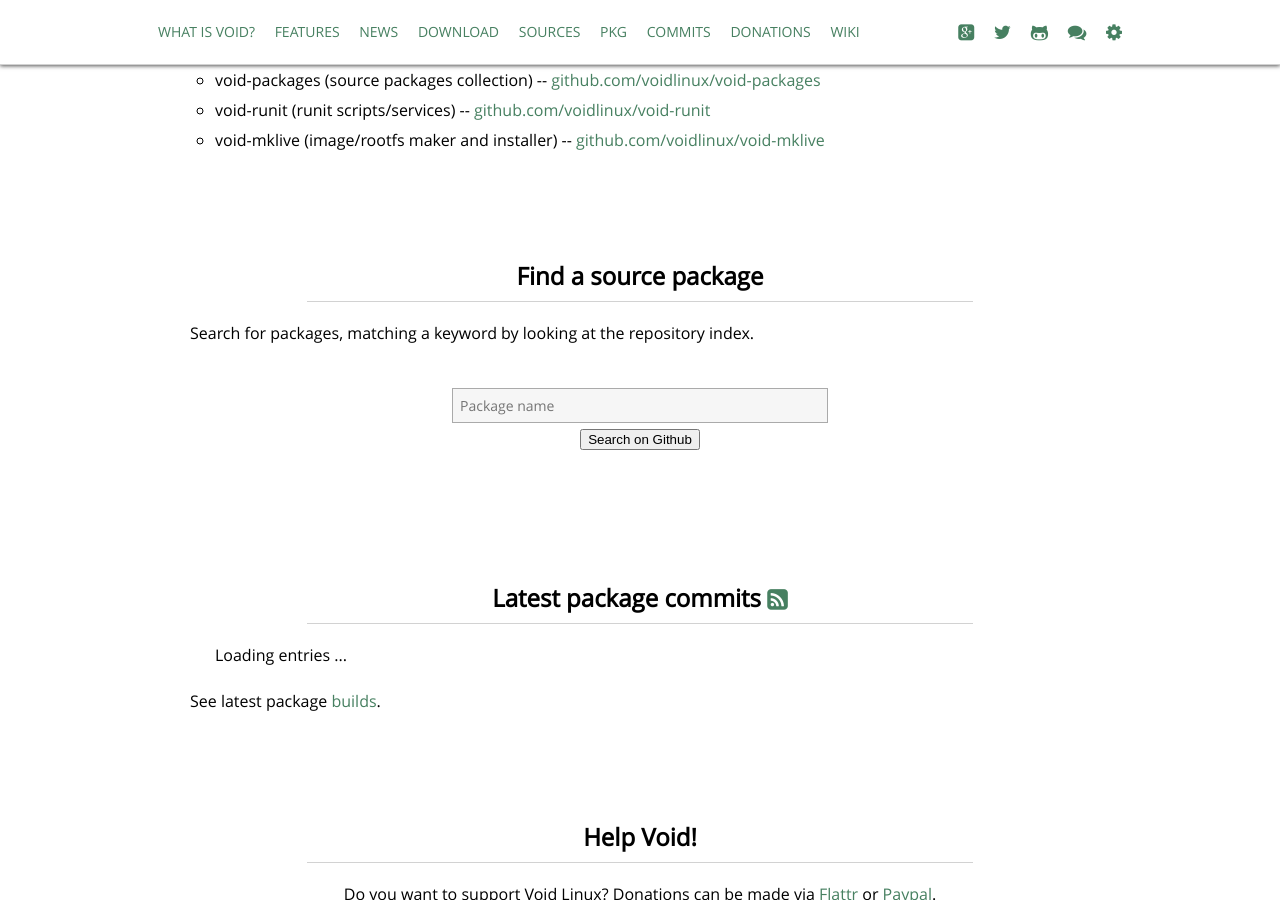
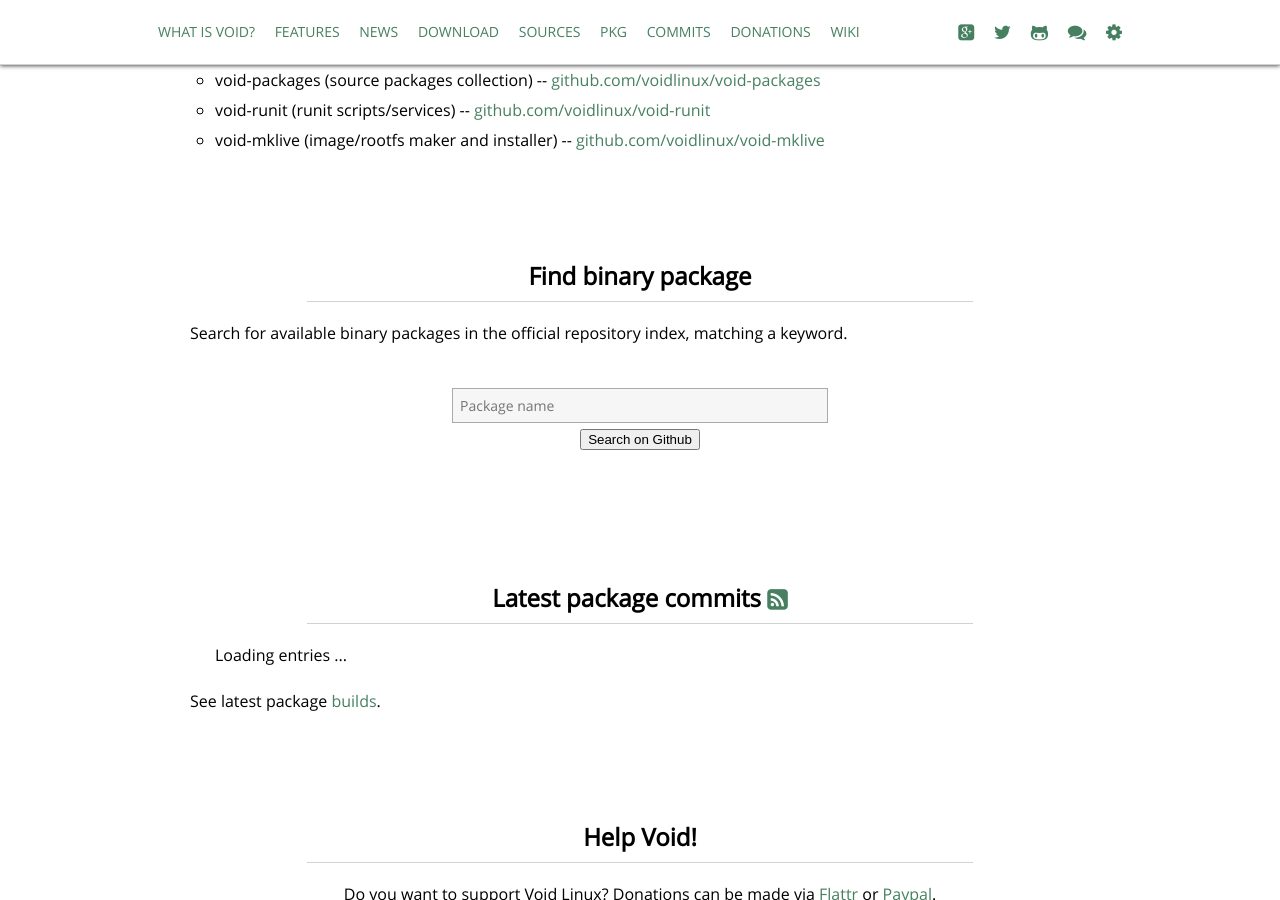
Before and after one commit to void-linux/void-linux.github.io, a Jekyll site: the page built from index.html, in a window 1280 px wide and 900 px high, scrolled down 10015 px. Built offline with Jekyll 4.4.1, drawn with Linux system fonts in a browser that asks for light colours; Markdown is read by kramdown in place of the engine named in the settings.

Commit message:
index: improve previous.

```diff
--- a/index.html
+++ b/index.html
@@ -118,8 +118,8 @@
 		</div>
 
 		<div id="findpkg">
-			<h2 class="cattitle">Find a source package</h2>
-			<p>Search for packages, matching a keyword by looking at the repository index.</p>
+			<h2 class="cattitle">Find binary package</h2>
+			<p>Search for available binary packages in the official repository index, matching a keyword.</p>
 			<form method="GET" action="https://github.com/voidlinux/void-packages/search" onkeypress="return event.keyCode != 13;">
 				<input type="hidden" name="q[]" value="filename:template path:/srcpkgs" />
 				<input type="text" name="q[]" placeholder="Package name" id="voidSearch_box" onkeyup="if(window.voidSearch)window.voidSearch()" />
```
